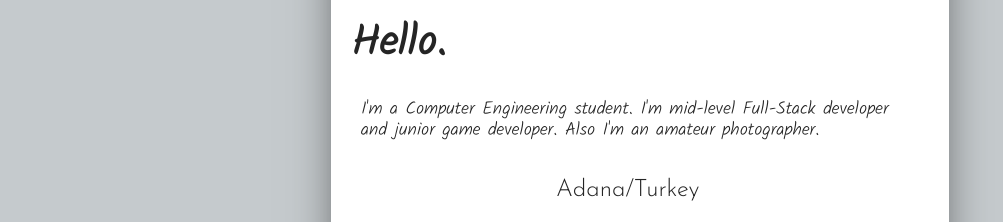
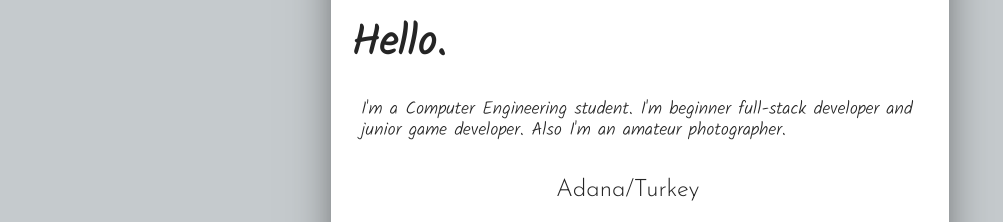
Before and after one commit to salih-g/website, a Vue app: page / in a window 1280 px wide. Shown: the part 595-817 px from the top of the page, without its empty margins (0-1003 px from the left). Built offline with nearby package versions, Linux system fonts and the light colour scheme; some icons are missing.

Commit message:
Paragraf changes

```diff
--- a/src/components/HomePage.vue
+++ b/src/components/HomePage.vue
@@ -14,7 +14,7 @@
           <div class="hello"><h1 class="hello">Hello.</h1></div>
           <div class="description">
             <p class="parag">
-              I'm a Computer Engineering student. I'm mid-level Full-Stack developer and junior game
+              I'm a Computer Engineering student. I'm beginner full-stack developer and junior game
               developer. Also I'm an amateur photographer.
             </p>
             <div class="address">Adana/Turkey</div>
--- a/src/components/MobileHomePage.vue
+++ b/src/components/MobileHomePage.vue
@@ -19,7 +19,7 @@
             <h1 class="hello-mobile">Hello.</h1>
             <div class="description-mobile">
               <p class="parag-mobile">
-                I'm a Computer Engineering student. I'm mid-level Full-Stack developer and junior
+                I'm a Computer Engineering student. I'm beginner full-stack developer and junior
                 game developer. Also I'm an amateur photographer.
               </p>
               <div class="address-mobile">Adana/Turkey</div>
@@ -63,9 +63,9 @@ export default {};
   grid-template-rows: repeat(3, 1fr);
   gap: 0px 0px;
   grid-template-areas:
-    'home-mobile home-mobile'
-    'home-mobile home-mobile'
-    'home-mobile home-mobile';
+    "home-mobile home-mobile"
+    "home-mobile home-mobile"
+    "home-mobile home-mobile";
 }
 
 .home-mobile {
@@ -74,8 +74,8 @@ export default {};
   grid-template-rows: repeat(2, 1fr);
   gap: 0px 0px;
   grid-template-areas:
-    'page-mobile page-mobile page-mobile'
-    'page-mobile page-mobile page-mobile';
+    "page-mobile page-mobile page-mobile"
+    "page-mobile page-mobile page-mobile";
   grid-area: home-mobile;
 }
 
@@ -108,7 +108,7 @@ export default {};
   left: 20px;
   letter-spacing: 2px;
   line-height: 15px;
-  font-family: 'Oswald', sans-serif;
+  font-family: "Oswald", sans-serif;
 }
 
 .hello-description-mobile {
```
